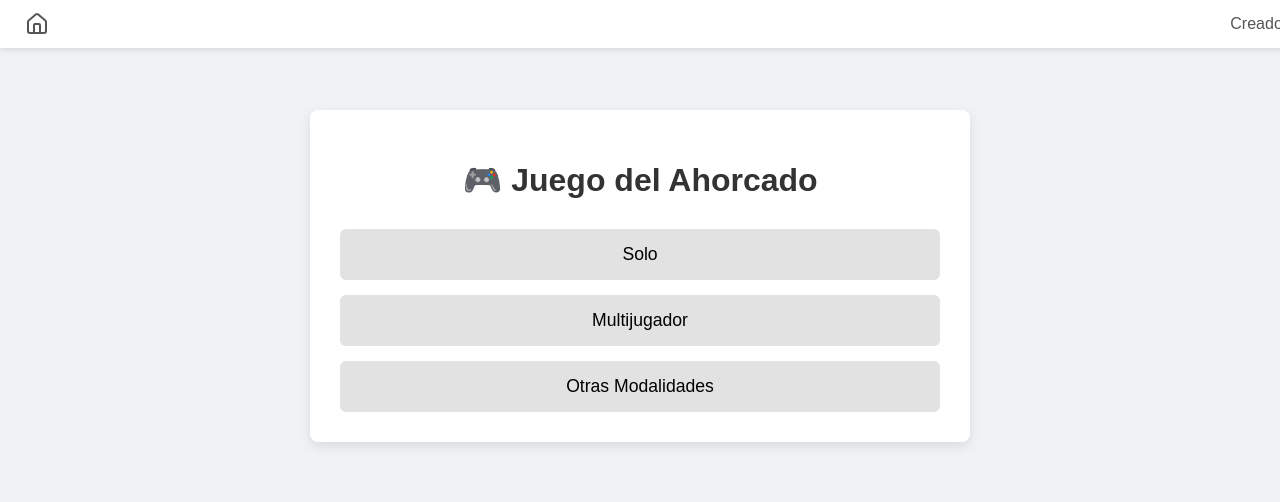
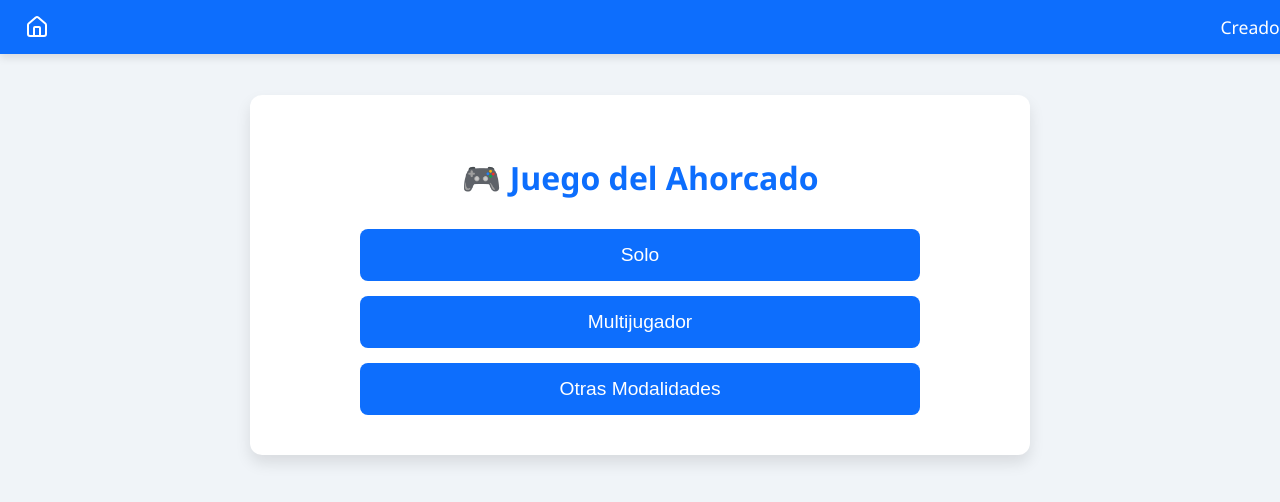
Before and after one commit to Jorgepro89/FinalProject_GAPEC, a website: page views/index.html in a window 1280 px wide. Drawn offline with nearby package versions, Linux system fonts and the light colour scheme; files that its build step writes are made by us from their sources.

Commit message:
Modificación de CSS y correción de Server.js para correcto funcionamiento de HTTPS

```diff
--- a/public/estilos.css
+++ b/public/estilos.css
@@ -1,68 +1,55 @@
-/* Estilos generales del cuerpo */
+/* Estilos generales */
 body {
-    font-family: Arial, sans-serif;
-    background-color: #f0f2f5;
+  font-family: 'Segoe UI', Tahoma, Geneva, Verdana, sans-serif;
+  background-color: #f0f4f8;
   margin: 0;
-    padding-top: 60px; /* para evitar que la barra tape contenido */
+  padding-top: 65px;
+  color: #333;
 }
 
+/* Contenedor principal centrado */
 .contenedor {
-    background-color: #fff;
+  background-color: #ffffff;
   width: 80%;
-    max-width: 600px;
-    margin: 50px auto;
-    padding: 30px;
-    border-radius: 8px;
-    box-shadow: 0 4px 12px rgba(0,0,0,0.1);
+  max-width: 700px;
+  margin: 30px auto;
+  padding: 40px;
+  border-radius: 12px;
+  box-shadow: 0 8px 15px rgba(0,0,0,0.1);
   text-align: center;
 }
 
 h1 {
   margin-bottom: 25px;
-    color: #333;
+  font-size: 2rem;
+  color: #0d6efd;
 }
 
-  /* Botones en vertical */
-  .botones-modalidad {
-    display: flex;
-    flex-direction: column;
-    gap: 15px;
-    margin-top: 30px;
-  }
-
-  .botones-modalidad button {
-    padding: 15px;
-    font-size: 1.1rem;
-    background-color: #e2e2e2;
-    border: none;
-    border-radius: 6px;
-    cursor: pointer;
-    transition: background-color 0.3s;
-  }
-
-  .botones-modalidad button:hover {
-    background-color: #cacaca;
-  }
-
-  /* Barra superior estilo navegación */
+/* Barra superior con colores diferentes y atractivos */
 .barra-superior {
   position: fixed;
   top: 0;
   left: 0;
   width: 100%;
-    background-color: #ffffff;
+  background-color: #0d6efd; /* azul vibrante */
+  color: #ffffff;
   display: flex;
   justify-content: space-between;
   align-items: center;
-    padding: 12px 25px;
-    box-shadow: 0 2px 6px rgba(0,0,0,0.1);
-    z-index: 100;
+  padding: 15px 25px;
+  box-shadow: 0 4px 8px rgba(0,0,0,0.1);
+  z-index: 1000;
 }
 
 .barra-superior a {
-    color: #555;
+  color: #ffffff;
   text-decoration: none;
-    font-size: 1rem;
+  font-weight: 500;
+  font-size: 1.1rem;
+}
+
+.barra-superior a:hover {
+  opacity: 0.8;
 }
 
 .barra-superior .inicio {
@@ -70,13 +57,57 @@ body {
   align-items: center;
 }
 
+/* Iconos */
+.barra-superior .inicio i {
+  stroke-width: 2.5;
+  width: 26px;
+  height: 26px;
+}
+
+/* Estilo de botones página Index (vertical y centrados) */
+.botones-modalidad {
+  display: flex;
+  flex-direction: column;
+  gap: 15px;
+  align-items: center;
+  justify-content: center;
+  margin-top: 30px;
+}
+
+.botones-modalidad button {
+  width: 80%;
+  padding: 15px;
+  font-size: 1.2rem;
+  color: #fff;
+  background-color: #0d6efd;
+  border: none;
+  border-radius: 8px;
+  cursor: pointer;
+  transition: background-color 0.3s ease;
+}
+
+.botones-modalidad button:hover {
+  background-color: #0b5ed7;
+}
+
+/* Lista de Creadores bien centrada y atractiva */
 .lista-creadores {
   list-style: none;
   padding: 0;
-    font-size: 1.1rem;
-    line-height: 1.6;
+  font-size: 1.2rem;
+  line-height: 2.0;
+  margin-top: 20px;
 }
 
 .lista-creadores li {
-    margin: 10px 0;
+  margin: 12px 0;
+  padding: 8px 0;
+  background-color: #e7f1ff;
+  border-radius: 6px;
+  transition: transform 0.3s ease;
 }
+
+.lista-creadores li:hover {
+  transform: translateY(-5px);
+  box-shadow: 0 3px 6px rgba(0,0,0,0.1);
+}
--- a/server.js
+++ b/server.js
@@ -10,10 +10,8 @@ const options = {
   cert: fs.readFileSync(path.join(__dirname, "certs", "server.cert"))
 };
 
-// archivos estáticos
 app.use(express.static(path.join(__dirname, 'public')));
 
-// Rutas principales
 app.get('/', (req, res) => {
   res.sendFile(path.join(__dirname, 'views', 'index.html'));
 });
@@ -22,7 +20,6 @@ app.get('/creadores', (req, res) => {
   res.sendFile(path.join(__dirname, 'views', 'creadores.html'));
 });
 
-// Servidor HTTPS escuchando en puerto 443
 https.createServer(options, app).listen(443, () => {
   console.log("🔒 Servidor HTTPS funcionando en puerto 443");
 });
```
Lines whose indentation alone changed are shown as unchanged.
